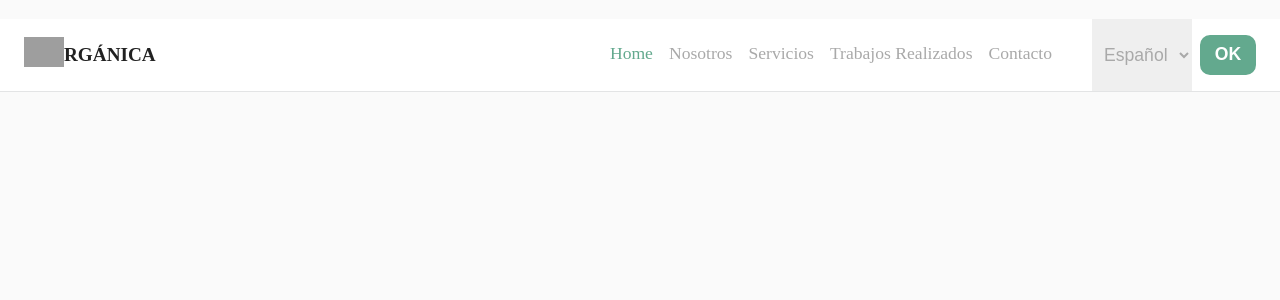
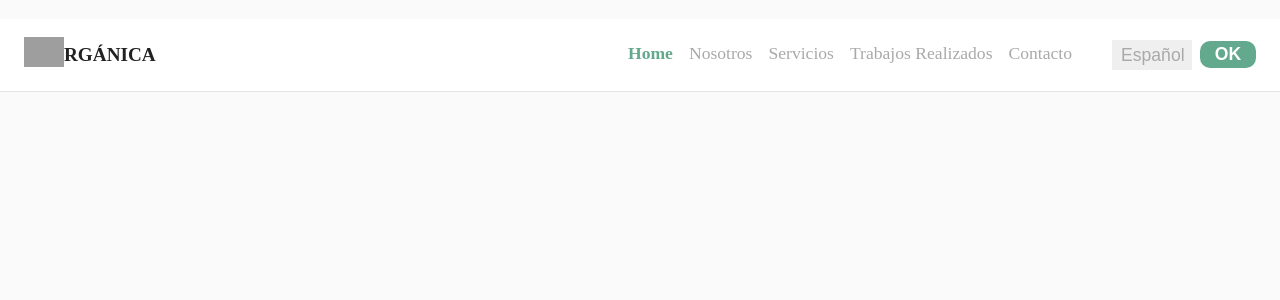
Before and after one commit to intuitiondev/OrganicaWeb, a Next.js app: page /contacto in a window 1280 px wide. Shown: the top 300 px of the page. Built offline with nearby package versions, Linux system fonts and the light colour scheme; grey boxes are pictures that could not be loaded.

Commit message:
navbar dropdown

```diff
--- a/components/langSelector.js
+++ b/components/langSelector.js
@@ -16,6 +16,11 @@ const useStyles = makeStyles({
         color: "rgb(99, 169, 142)",
         padding: "5px 0.5rem 5px 0.5rem",
     }
+  },
+  optionbox: {
+    backgroundColor: "rgb(99, 169, 142)",
+    color: "#fff",
+    paddingTop: "2px",
   },
   button: {
     backgroundColor: "rgb(99, 169, 142)",
@@ -53,8 +58,8 @@ export default function LangSelector() {
           onChange={changeLang}
           style={{marginLeft: "2rem"}}
         >
-          <option value="es">Español</option>
-          <option value="en">English</option>
+          <option className={classes.optionbox} value="es">Español</option>
+          <option className={classes.optionbox} value="en">English</option>
         </select>
         <button
           type="button"
--- a/components/ui/menu.jsx
+++ b/components/ui/menu.jsx
@@ -20,7 +20,6 @@ const useStyles = makeStyles({
             paddingBottom: "5px"
         }
     },
-
 });
 
 const Menu = () => {
@@ -28,10 +27,17 @@ const Menu = () => {
     const classes = useStyles();
 
     return (
-        <Box display="flex" flexDirection="row" justifyContent="space-between">
-            <p className={classes.hovermenu} style={{color: "rgb(99, 169, 142)"}}><Link href="/">Home</Link></p>
+        <Box display="flex" flexDirection="row" justifyContent="space-between" alignItems="center">
+            <p className={classes.hovermenu} style={{color: "rgb(99, 169, 142)", fontWeight: "600"}}><Link href="/">Home</Link></p>
             <p className={classes.hovermenu}><Link href="/nosotros">Nosotros</Link></p>
-            <p className={classes.hovermenu}><Link href="/servicios">Servicios</Link></p>
+            <div className="dropdown">
+                <div className={classes.hovermenu}>Servicios</div>
+                <div className="dropdown-content">
+                    <Link href="#"><a>Link 1</a></Link>
+                    <Link href="#"><a>Link 2</a></Link>
+                    <Link href="#"><a>Link 3</a></Link>
+                </div>
+            </div>
             <p className={classes.hovermenu}><Link href="/trabajosRealizados">Trabajos Realizados</Link></p>
             <p className={classes.hovermenu}><Link href="/contacto">Contacto</Link></p>
             <LangSelector />
--- a/styles/globals.css
+++ b/styles/globals.css
@@ -6,8 +6,7 @@ html,
 body {
   padding: 0;
   margin: 0;
-  font-family: -apple-system, BlinkMacSystemFont, Segoe UI, Roboto, Oxygen,
-    Ubuntu, Cantarell, Fira Sans, Droid Sans, Helvetica Neue, sans-serif;
+  font-family: "Monserrat", sans-serif;
 }
 
 a {
@@ -15,7 +14,54 @@ a {
   text-decoration: none;
 }
 
+select {
+  -webkit-appearance: none;
+  -moz-appearance: none;
+  text-indent: 1px;
+  text-overflow: '';
+  border: none;
+}
+
 @import url('https://fonts.googleapis.com/css2?family=Montserrat&display=swap');
+
+/* Dropdown Menu */
+
+.dropdown {
+  position: relative;
+  display: inline-block;
+  cursor: pointer;
+}
+
+.dropdown-content {
+  background-color: rgb(99, 169, 142);
+  border-radius: 5px;
+  visibility: hidden;
+  opacity: 0;
+  transition-duration: 0.3s;
+  position: absolute;
+  min-width: 160px;
+  z-index: 1;
+  margin-top: 5px;
+  overflow:hidden;
+}
+
+.dropdown-content a {
+  color: #fff;
+  display: block;
+  padding: 12px 16px;
+  text-decoration: none;
+}
+
+.dropdown-content a:hover {
+  background-color: #0A726F;
+}
+
+.dropdown:hover .dropdown-content {
+  display: block;
+  visibility: visible;
+  opacity: 1;
+  transition: all 0.3s linear;
+}
 
 /* Carousel CSS */
 
```
